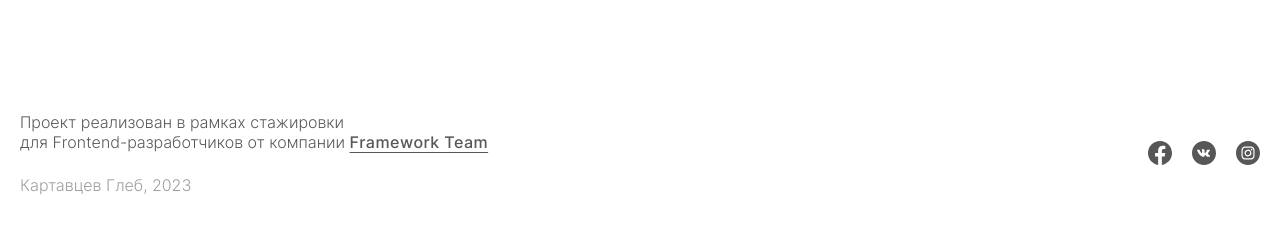
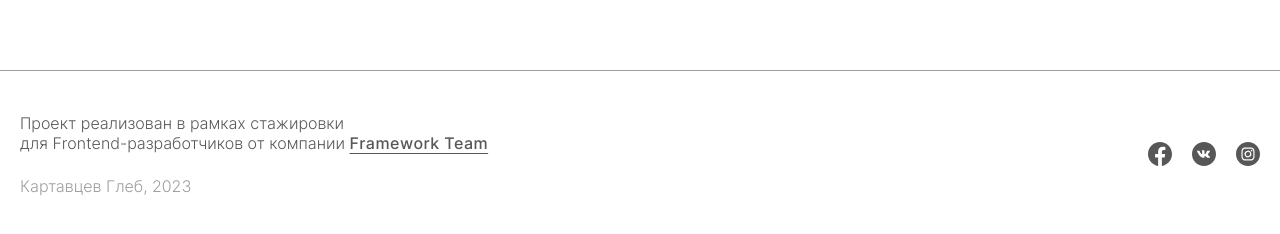
Before and after one commit to gkmrm/FWT-Art-Gallery, a React (Create React App) app: page / in a window 1280 px wide. Shown: the part 210-444 px from the top of the page. Built offline with nearby package versions, Linux system fonts and the light colour scheme; no server answers.

Commit message:
fix footer border

```diff
--- a/src/components/Footer/Footer.module.scss
+++ b/src/components/Footer/Footer.module.scss
@@ -4,6 +4,7 @@
   align-items: center;
   font-family: $SecondFontFamily;
   box-sizing: border-box;
+  border-top: 1px solid $secondaryGrey;
 
   &_light {
     background-color: $primaryWhite;
```
